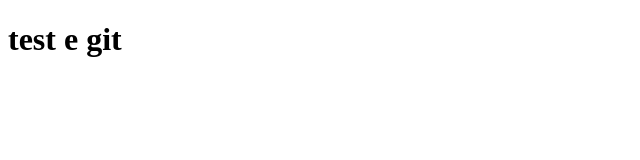
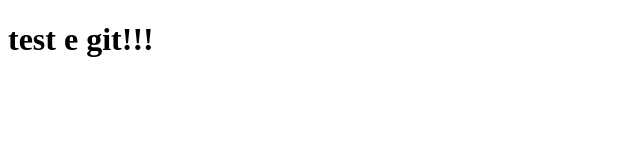
Before and after one commit to frafalc05/testegit, a plain HTML site: page WebContent/index.html in a window 1280 px wide. Shown: the full height of the page, 0-640 px from the left. Drawn offline with Linux system fonts and the light colour scheme.

Commit message:
change index.html

```diff
--- a/WebContent/index.html
+++ b/WebContent/index.html
@@ -5,6 +5,6 @@
 <title>Insert title here</title>
 </head>
 <body>
-	<h1>test e git</h1>
+	<h1>test e git!!!</h1>
 </body>
 </html>
```
